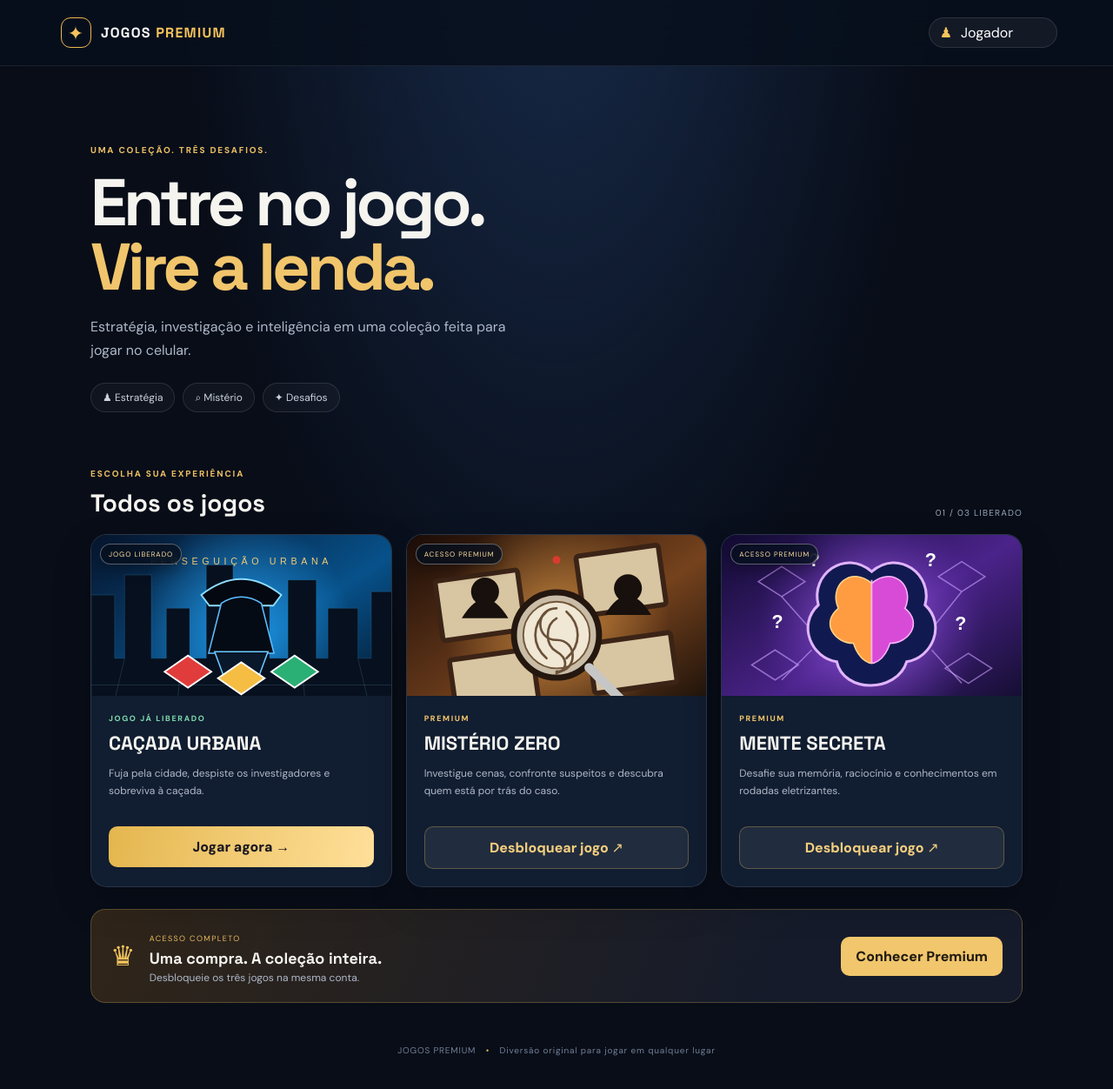
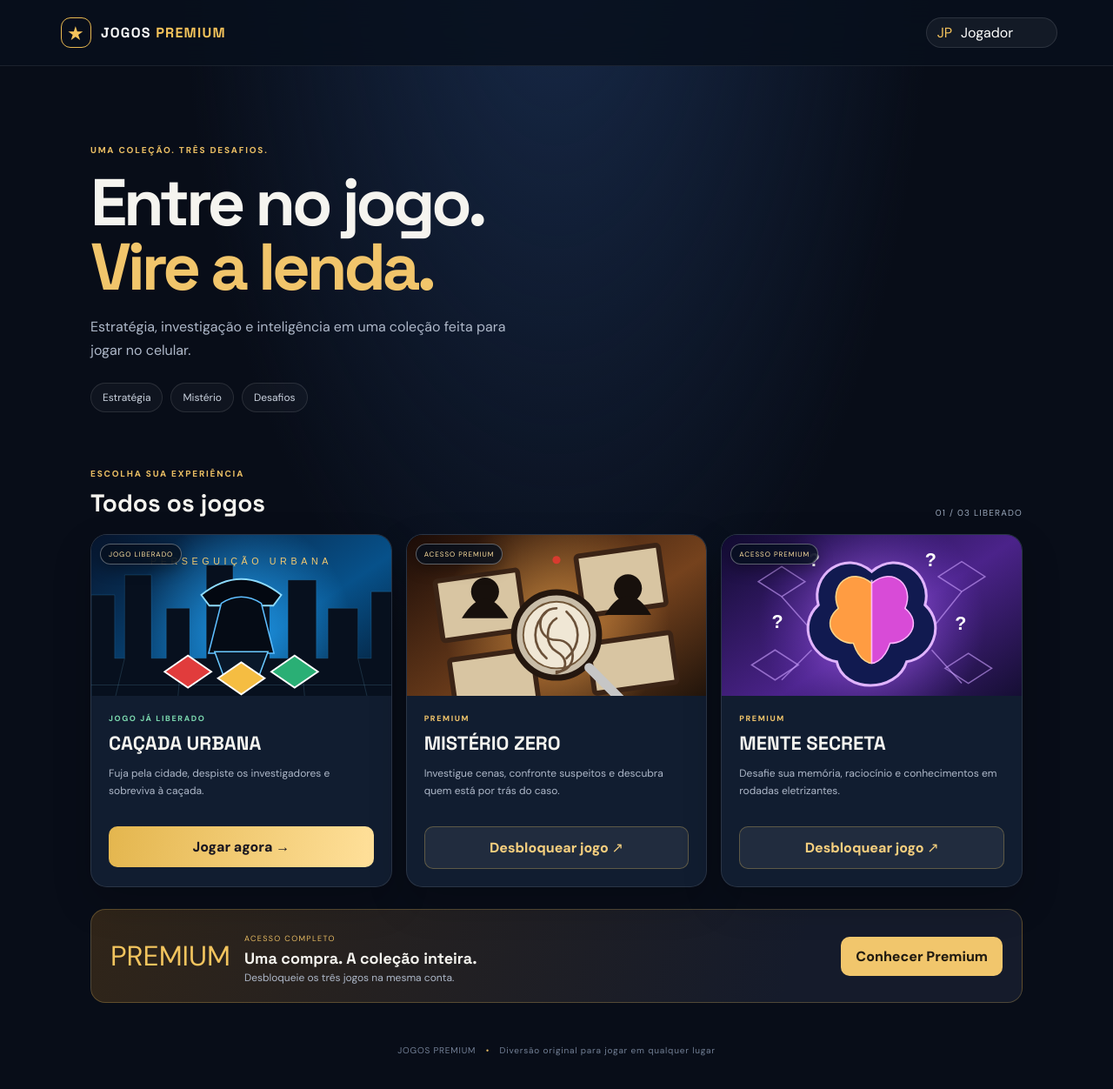
Before and after one commit to BarrosBrRj/Jogos-premium, a React (Vite) app: page / in a window 1280 px wide. Shown: the top 1252 px of the page at 87% size. Built offline with nearby package versions, Linux system fonts and the light colour scheme.

Commit message:
Remove decorative emoji symbols from game interface

```diff
--- a/src/App.jsx
+++ b/src/App.jsx
@@ -47,18 +47,18 @@ function App(){
  };
  const cells=useMemo(()=>Array.from({length:SIZE*SIZE},(_,i)=>({x:i%SIZE,y:Math.floor(i/SIZE)})),[]);
  return <div className="app-shell">
-  <header className="topbar"><button className="brand" onClick={()=>setPage("home")}><span className="brand-mark">✦</span><span>JOGOS <b>PREMIUM</b></span></button><div className="profile"><span className="avatar">♟</span><input aria-label="Seu nome" value={name} onChange={e=>setName(e.target.value)} maxLength="18"/></div></header>
+  <header className="topbar"><button className="brand" onClick={()=>setPage("home")}><span className="brand-mark" aria-hidden="true">★</span><span>JOGOS <b>PREMIUM</b></span></button><div className="profile"><span className="avatar">JP</span><input aria-label="Seu nome" value={name} onChange={e=>setName(e.target.value)} maxLength="18"/></div></header>
   {page==="home"?<main className="home">
-   <section className="hero"><div className="eyebrow">UMA COLEÇÃO. TRÊS DESAFIOS.</div><h1>Entre no jogo.<br/><em>Vire a lenda.</em></h1><p>Estratégia, investigação e inteligência em uma coleção feita para jogar no celular.</p><div className="hero-pills"><span>♟ Estratégia</span><span>⌕ Mistério</span><span>✦ Desafios</span></div></section>
+   <section className="hero"><div className="eyebrow">UMA COLEÇÃO. TRÊS DESAFIOS.</div><h1>Entre no jogo.<br/><em>Vire a lenda.</em></h1><p>Estratégia, investigação e inteligência em uma coleção feita para jogar no celular.</p><div className="hero-pills"><span>Estratégia</span><span>Mistério</span><span>Desafios</span></div></section>
    <div className="section-heading"><div><small>ESCOLHA SUA EXPERIÊNCIA</small><h2>Todos os jogos</h2></div><span className="count">01 / 03 LIBERADO</span></div>
    <section className="games">{GAMES.map(g=><article className={"game-card "+g.tone} key={g.id}><div className="game-art"><img className="game-cover" src={g.cover} alt={"Capa ilustrada de "+g.name}/><span className="art-stamp">{g.locked?"ACESSO PREMIUM":"JOGO LIBERADO"}</span></div><div className="game-copy"><div className="game-kicker">{g.tag}</div><h3>{g.name}</h3><p>{g.desc}</p><button className={g.locked?"locked-btn":"play-btn"} onClick={()=>g.locked?setShowPremium(true):setPage("hunt")}>{g.locked?"Desbloquear jogo ↗":"Jogar agora →"}</button></div></article>)}</section>
-   <section className="premium-strip"><div><span className="crown">♛</span><div><small>ACESSO COMPLETO</small><h3>Uma compra. A coleção inteira.</h3><p>Desbloqueie os três jogos na mesma conta.</p></div></div><button onClick={()=>setShowPremium(true)}>Conhecer Premium</button></section>
+   <section className="premium-strip"><div><span className="crown">PREMIUM</span><div><small>ACESSO COMPLETO</small><h3>Uma compra. A coleção inteira.</h3><p>Desbloqueie os três jogos na mesma conta.</p></div></div><button onClick={()=>setShowPremium(true)}>Conhecer Premium</button></section>
    <footer>JOGOS PREMIUM <span>•</span> Diversão original para jogar em qualquer lugar</footer>
-  </main>:<main className="game-screen"><button className="back" onClick={()=>setPage("home")}>← Voltar à coleção</button><div className="game-head"><div><small>CAÇADA URBANA · MODO SOLO</small><h1>Fuja da caçada.</h1><p>Você é o fugitivo. Os investigadores estão se aproximando.</p></div><div className="turn-box"><b>{moves}</b><span>movimentos restantes</span></div></div>
-   <div className="game-layout"><section className="board-wrap"><div className="board-top"><span>MAPA DA CIDADE</span><span>RODADA {turn+1}</span></div><div className="board">{cells.map(c=>{const p=key(c),isYou=p===key(player),isGuard=guards.some(g=>key(g)===p),isBlocked=blocked(c);return <button key={p} disabled={isBlocked||status!=="playing"||distance(player,c)!==1} className={"cell "+(isYou?"you":isGuard?"guard":isBlocked?"building":"")+(distance(player,c)===1&&!isBlocked?" reachable":"")} onClick={()=>move(c.x,c.y)} aria-label={isYou?"Sua posição":isGuard?"Investigador":isBlocked?"Prédio": "Mover para "+(c.x+1)+","+(c.y+1)}>{isYou?"●":isGuard?"♟":isBlocked?<span className="building-mark">▦</span>:((c.x+c.y)%3===0?"·":"")}</button>})}</div><div className="legend"><span><i className="dot you-dot"></i> Você</span><span><i className="dot guard-dot"></i> Investigadores</span><span><i className="dot move-dot"></i> Próximo movimento</span><span><i className="dot building-dot"></i> Prédios</span></div></section>
-   <aside className="game-side"><div className="objective"><small>SEU OBJETIVO</small><h3>Não seja capturado</h3><p>Sobreviva aos 12 movimentos. Toque em uma casa vizinha iluminada para se deslocar. Os prédios bloqueiam a passagem e os investigadores procuram rotas livres para cercar você. Sobreviva às 12 jogadas para vencer.</p></div><div className="side-stat"><span>Movimentos</span><b>{12-moves}/12</b></div><div className="side-stat"><span>Investigadores</span><b>03</b></div><div className="side-stat"><span>Vitórias</span><b>{wins}</b></div><div className="side-stat"><span>Capturas</span><b>{losses}</b></div>{status!=="playing"&&<div className={"result "+status}><h3>{status==="escaped"?"Você escapou!":"Você foi capturado!"}</h3><p>{status==="escaped"?"A cidade ficou para trás. Vitória!":"Os investigadores fecharam o cerco. Tente outra rota."}</p><button onClick={reset}>Jogar novamente</button></div>}<button className="reset-btn" onClick={reset}>↻ Reiniciar partida</button></aside></div>
+  </main>:<main className="game-screen"><button className="back" onClick={()=>setPage("home")}>Voltar à coleção</button><div className="game-head"><div><small>CAÇADA URBANA · MODO SOLO</small><h1>Fuja da caçada.</h1><p>Você é o fugitivo. Os investigadores estão se aproximando.</p></div><div className="turn-box"><b>{moves}</b><span>movimentos restantes</span></div></div>
+   <div className="game-layout"><section className="board-wrap"><div className="board-top"><span>MAPA DA CIDADE</span><span>RODADA {turn+1}</span></div><div className="board">{cells.map(c=>{const p=key(c),isYou=p===key(player),isGuard=guards.some(g=>key(g)===p),isBlocked=blocked(c);return <button key={p} disabled={isBlocked||status!=="playing"||distance(player,c)!==1} className={"cell "+(isYou?"you":isGuard?"guard":isBlocked?"building":"")+(distance(player,c)===1&&!isBlocked?" reachable":"")} onClick={()=>move(c.x,c.y)} aria-label={isYou?"Sua posição":isGuard?"Investigador":isBlocked?"Prédio": "Mover para "+(c.x+1)+","+(c.y+1)}>{isYou?<span className="piece fugitive-piece">F</span>:isGuard?<span className="piece investigator-piece">I</span>:isBlocked?<span className="building-mark">▦</span>:((c.x+c.y)%3===0?"·":"") }</button>})}</div><div className="legend"><span><i className="dot you-dot"></i> Você</span><span><i className="dot guard-dot"></i> Investigadores</span><span><i className="dot move-dot"></i> Próximo movimento</span><span><i className="dot building-dot"></i> Prédios</span></div></section>
+   <aside className="game-side"><div className="objective"><small>SEU OBJETIVO</small><h3>Não seja capturado</h3><p>Sobreviva aos 12 movimentos. Toque em uma casa vizinha iluminada para se deslocar. Os prédios bloqueiam a passagem e os investigadores procuram rotas livres para cercar você. Sobreviva às 12 jogadas para vencer.</p></div><div className="side-stat"><span>Movimentos</span><b>{12-moves}/12</b></div><div className="side-stat"><span>Investigadores</span><b>03</b></div><div className="side-stat"><span>Vitórias</span><b>{wins}</b></div><div className="side-stat"><span>Capturas</span><b>{losses}</b></div>{status!=="playing"&&<div className={"result "+status}><h3>{status==="escaped"?"Você escapou!":"Você foi capturado!"}</h3><p>{status==="escaped"?"A cidade ficou para trás. Vitória!":"Os investigadores fecharam o cerco. Tente outra rota."}</p><button onClick={reset}>Jogar novamente</button></div>}<button className="reset-btn" onClick={reset}>Reiniciar partida</button></aside></div>
   </main>}
-  {showPremium&&<div className="modal-backdrop" onClick={()=>setShowPremium(false)}><section className="modal" onClick={e=>e.stopPropagation()}><button className="close" onClick={()=>setShowPremium(false)}>×</button><span className="crown big">♛</span><small>JOGOS PREMIUM</small><h2>Desbloqueie a coleção completa</h2><p>Tenha acesso ao Mistério Zero, Mente Secreta e a todos os novos jogos da coleção.</p><div className="modal-list"><span>✓ Acesso permanente na sua conta</span><span>✓ Novos desafios e atualizações</span><span>✓ Uma única compra</span></div><button className="modal-cta" onClick={()=>setShowPremium(false)}>Pagamento será ativado na próxima etapa</button><small className="note">Nenhuma cobrança é feita nesta versão de desenvolvimento.</small></section></div>}
+  {showPremium&&<div className="modal-backdrop" onClick={()=>setShowPremium(false)}><section className="modal" onClick={e=>e.stopPropagation()}><button className="close" onClick={()=>setShowPremium(false)}>×</button><span className="crown big">PREMIUM</span><small>JOGOS PREMIUM</small><h2>Desbloqueie a coleção completa</h2><p>Tenha acesso ao Mistério Zero, Mente Secreta e a todos os novos jogos da coleção.</p><div className="modal-list"><span>✓ Acesso permanente na sua conta</span><span>✓ Novos desafios e atualizações</span><span>✓ Uma única compra</span></div><button className="modal-cta" onClick={()=>setShowPremium(false)}>Pagamento será ativado na próxima etapa</button><small className="note">Nenhuma cobrança é feita nesta versão de desenvolvimento.</small></section></div>}
  </div>
 }
 export default App;
```
